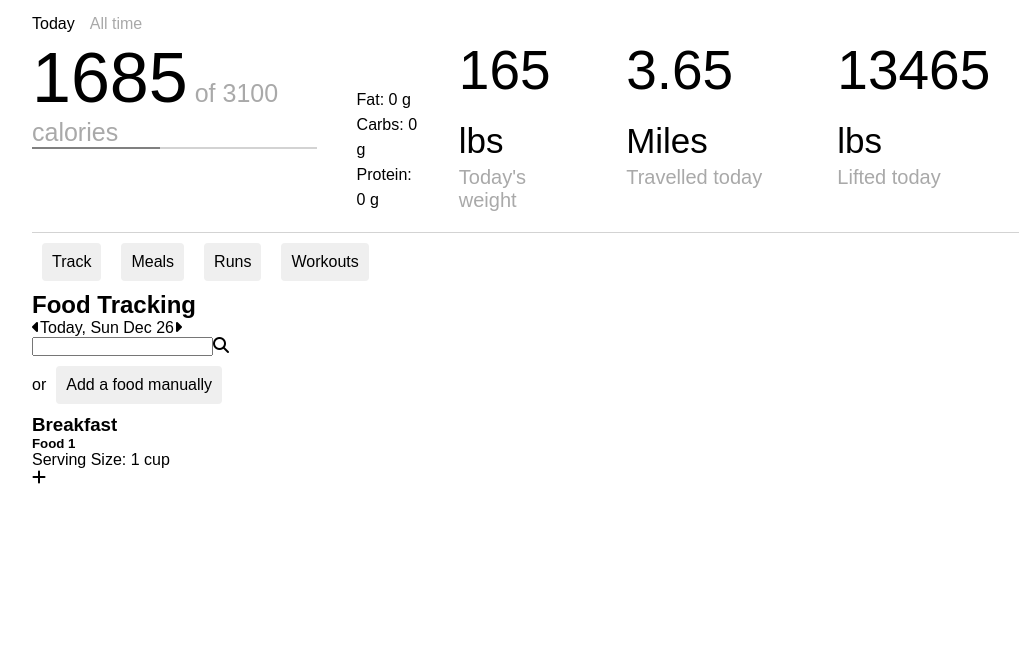
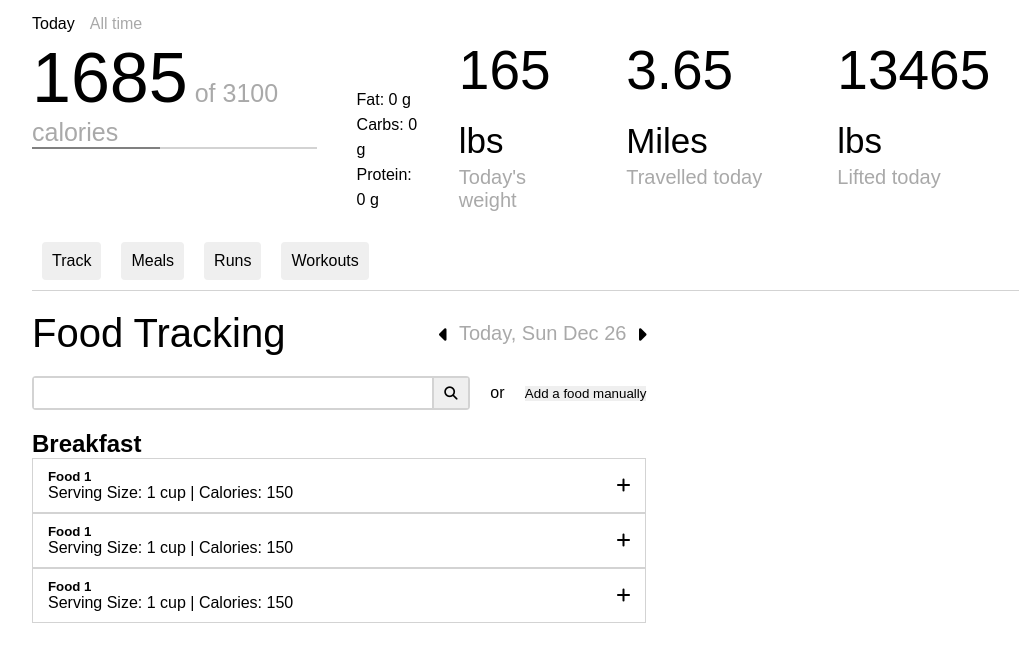
Before and after one commit to mhackmann18/calorie-tracker, a React (Create React App) app: page / in a window 1280 px wide. Shown: the top 662 px of the page, without its empty margins (96-1115 px from the left). Built offline with nearby package versions, Linux system fonts and the light colour scheme; a web font is replaced by a local one.

Commit message:
Getting main up to date

```diff
--- a/src/App.css
+++ b/src/App.css
@@ -11,10 +11,6 @@ body {
 
 button {
   border: none;
-  padding: 10px;
-  margin: 10px;
-  font-size: 16px;
-  border-radius: 4px;
 }
 
 button:hover {
@@ -30,6 +26,10 @@ button:hover {
 
 .selected {
   color: black;
+}
+
+.btn:hover {
+  cursor: pointer;
 }
 
 /* Main */
@@ -62,14 +62,17 @@ ul#tabs {
   margin-bottom: 20px;
 }
 
-/* BUTTONS */
+/* NAVIGATION */
 
-#buttons {
-  display: flex;
-
+#nav-buttons button {
+  border: none;
+  padding: 10px;
+  margin: 10px;
+  font-size: 16px;
+  border-radius: 4px;
 }
 
-/* NUTRITION TRACKING MAIN CONTENT */
+/* FOOD TRACKING */
 
 #nutrition-main {
   width: 100%;
--- a/src/App.js
+++ b/src/App.js
@@ -1,5 +1,6 @@
 import './App.css';
 import Header from './header/Header';
+import FoodTrackingPage from './pages/foods/FoodTrackingPage';
 
 function App() {
   return (
@@ -11,47 +12,16 @@ function App() {
         </ul>
         <Header />
 
-        <div className="divider"></div>
-        <div id="buttons">
+        {/* <div className="divider"></div> */}
+        <div id="nav-buttons">
           <button>Track</button>
           <button>Meals</button>
           <button>Runs</button>
           <button>Workouts</button>
         </div>
+        <div className="divider"></div>
 
-        <div id="food-tracking-page">
-          <div id="food-tracking-main">
-            <div id="food-tracking-main-row-1">
-              <h2>Food Tracking</h2>
-              <div id="food-tracking-main-change-date">
-                <i class="fas fa-caret-left"></i>
-                <span id="food-tracking-main-date">Today, Sun Dec 26</span>
-                <i class="fas fa-caret-right"></i>
-              </div>
-            </div>
-            <div id="food-tracking-main-row-2">
-              <div id="food-tracking-main-search-box">
-                <input type="text" />
-                <i class="fas fa-search"></i>
-              </div>
-              or
-              <button id="food-tracking-main-add-food-btn">Add a food manually</button>
-            </div>
-            <h3>Breakfast</h3>
-            <div className="food-item">
-              <div className="food-item-text">
-                <h5>Food 1</h5>
-                <p>Serving Size: 1 cup</p>
-              </div>
-              <div className="food-item-btns">
-              <i class="fas fa-plus"></i>
-              </div>
-            </div>
-          </div>
-          <div id="food-tracking-cards">
-
-          </div>
-        </div>
+        <FoodTrackingPage />
 
       </div>
     </div>
--- a/src/index.css
+++ /dev/null
@@ -1,13 +0,0 @@
-body {
-  margin: 0;
-  font-family: -apple-system, BlinkMacSystemFont, 'Segoe UI', 'Roboto', 'Oxygen',
-    'Ubuntu', 'Cantarell', 'Fira Sans', 'Droid Sans', 'Helvetica Neue',
-    sans-serif;
-  -webkit-font-smoothing: antialiased;
-  -moz-osx-font-smoothing: grayscale;
-}
-
-code {
-  font-family: source-code-pro, Menlo, Monaco, Consolas, 'Courier New',
-    monospace;
-}
--- a/src/index.js
+++ b/src/index.js
@@ -1,8 +1,7 @@
 import React from 'react';
 import ReactDOM from 'react-dom';
-import './index.css';
 import App from './App';
-import reportWebVitals from './reportWebVitals';
+// import reportWebVitals from './reportWebVitals';
 
 ReactDOM.render(
   <React.StrictMode>
@@ -14,4 +13,4 @@ ReactDOM.render(
 // If you want to start measuring performance in your app, pass a function
 // to log results (for example: reportWebVitals(console.log))
 // or send to an analytics endpoint. Learn more: https://bit.ly/CRA-vitals
-reportWebVitals();
+// reportWebVitals();
--- /dev/null
+++ b/src/pages/foods/DateChange.css
@@ -0,0 +1,5 @@
+#food-tracking-main-change-date span {
+  font-size: 20px;
+  color: darkgray;
+  margin: 0 10px;
+}
--- /dev/null
+++ b/src/pages/foods/DateChange.js
@@ -0,0 +1,13 @@
+import './DateChange.css';
+
+function DateChange(){
+  return (
+    <div id="food-tracking-main-change-date">
+      <i class="fas fa-caret-left fa-lg btn"></i>
+      <span id="food-tracking-main-date">Today, Sun Dec 26</span>
+      <i class="fas fa-caret-right fa-lg btn"></i>
+    </div>
+  );
+}
+
+export default DateChange;
--- /dev/null
+++ b/src/pages/foods/FoodItem.css
@@ -0,0 +1,11 @@
+.food-item {
+  border: 1px solid lightgray;
+  display: flex;
+  align-items: center;
+  justify-content: space-between;
+  padding: 10px 15px;
+}
+
+.food-item i:hover {
+  cursor: pointer;
+}
--- /dev/null
+++ b/src/pages/foods/FoodItem.js
@@ -0,0 +1,17 @@
+import './FoodItem.css';
+
+function FoodItem(){
+  return (
+    <div className="food-item">
+      <div className="food-item-text">
+        <h5>Food 1</h5>
+        <p>Serving Size: 1 cup | Calories: 150</p>
+      </div>
+      <div className="food-item-btns">
+        <i class="fas fa-plus"></i>
+      </div>
+    </div>
+  );
+}
+
+export default FoodItem;
--- /dev/null
+++ b/src/pages/foods/FoodTrackingPage.css
@@ -0,0 +1,26 @@
+#food-tracking-page {
+  display: flex;
+}
+
+#food-tracking-main {
+  width: 60%;
+}
+
+#food-tracking-main-row-1 {
+  display: flex;
+  justify-content: space-between;
+  margin: 20px 0;
+  align-items: center;
+}
+
+#food-tracking-main-row-1 h1 {
+  font-size: 40px;
+  font-weight: 500;
+}
+
+#food-tracking-main-row-2 {
+  display: flex;
+  align-items: center;
+  justify-content: space-between;
+  margin-bottom: 20px;
+}
--- /dev/null
+++ b/src/pages/foods/FoodTrackingPage.js
@@ -0,0 +1,33 @@
+import './FoodTrackingPage.css';
+import SearchBox from './SearchBox';
+import DateChange from './DateChange';
+import FoodItem from './FoodItem';
+
+function FoodTrackingPage(){
+  return (
+    <div id="food-tracking-page">
+      <div id="food-tracking-main">
+        <div id="food-tracking-main-row-1">
+          <h1>Food Tracking</h1>
+          <DateChange />
+        </div>
+        <div id="food-tracking-main-row-2">
+          <SearchBox />
+          or
+          <button id="food-tracking-main-add-food-btn">Add a food manually</button>
+        </div>
+        <div id="food-tracking-page-foods-tracked">
+          <h2>Breakfast</h2>
+          <FoodItem />
+          <FoodItem />
+          <FoodItem />
+        </div>
+      </div>
+      <div id="food-tracking-cards">
+
+      </div>
+    </div>
+  );
+}
+
+export default FoodTrackingPage;
--- /dev/null
+++ b/src/pages/foods/SearchBox.css
@@ -0,0 +1,21 @@
+@import url("../../App.css");
+
+#food-tracking-main-search-box {
+  border: 2px solid lightgray;
+  border-radius: 4px;
+  height: 34px;
+}
+
+#food-tracking-main-search-box input {
+  height: 100%;
+  border: none;
+  border-right: 2px solid lightgray;
+  padding: 0 5px;
+  width: 400px;
+  -webkit-appearance: none;
+}
+
+#food-tracking-main-search-box button {
+  height: 100%;
+  width: 34px;
+}
--- /dev/null
+++ b/src/pages/foods/SearchBox.js
@@ -0,0 +1,14 @@
+import './SearchBox.css';
+
+function SearchBox(){
+  return (
+    <div id="food-tracking-main-search-box">
+      <input type="text" />
+      <button>
+        <i className="fas fa-search btn"></i>
+      </button>
+    </div>
+  );
+}
+
+export default SearchBox;
```
